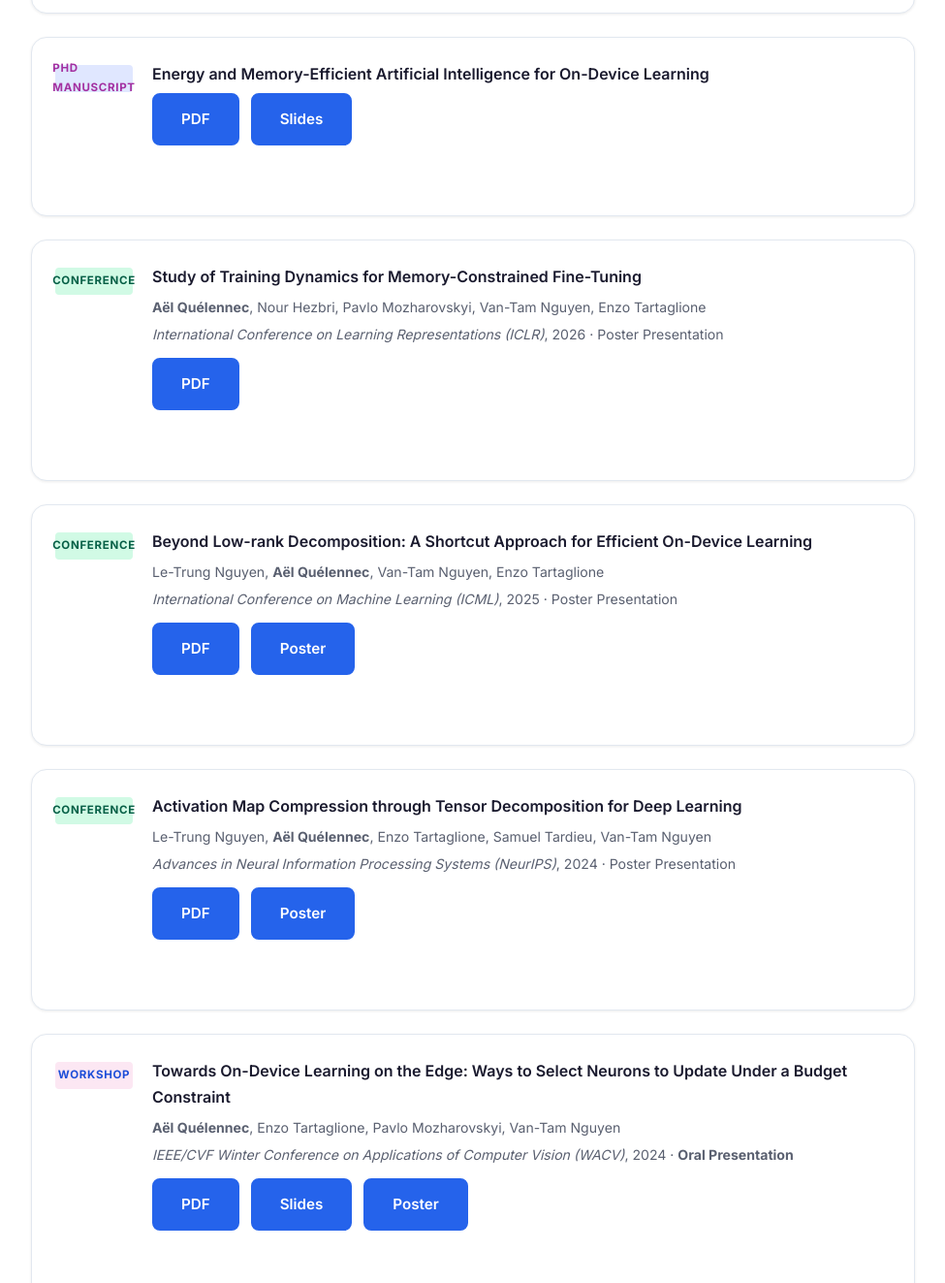
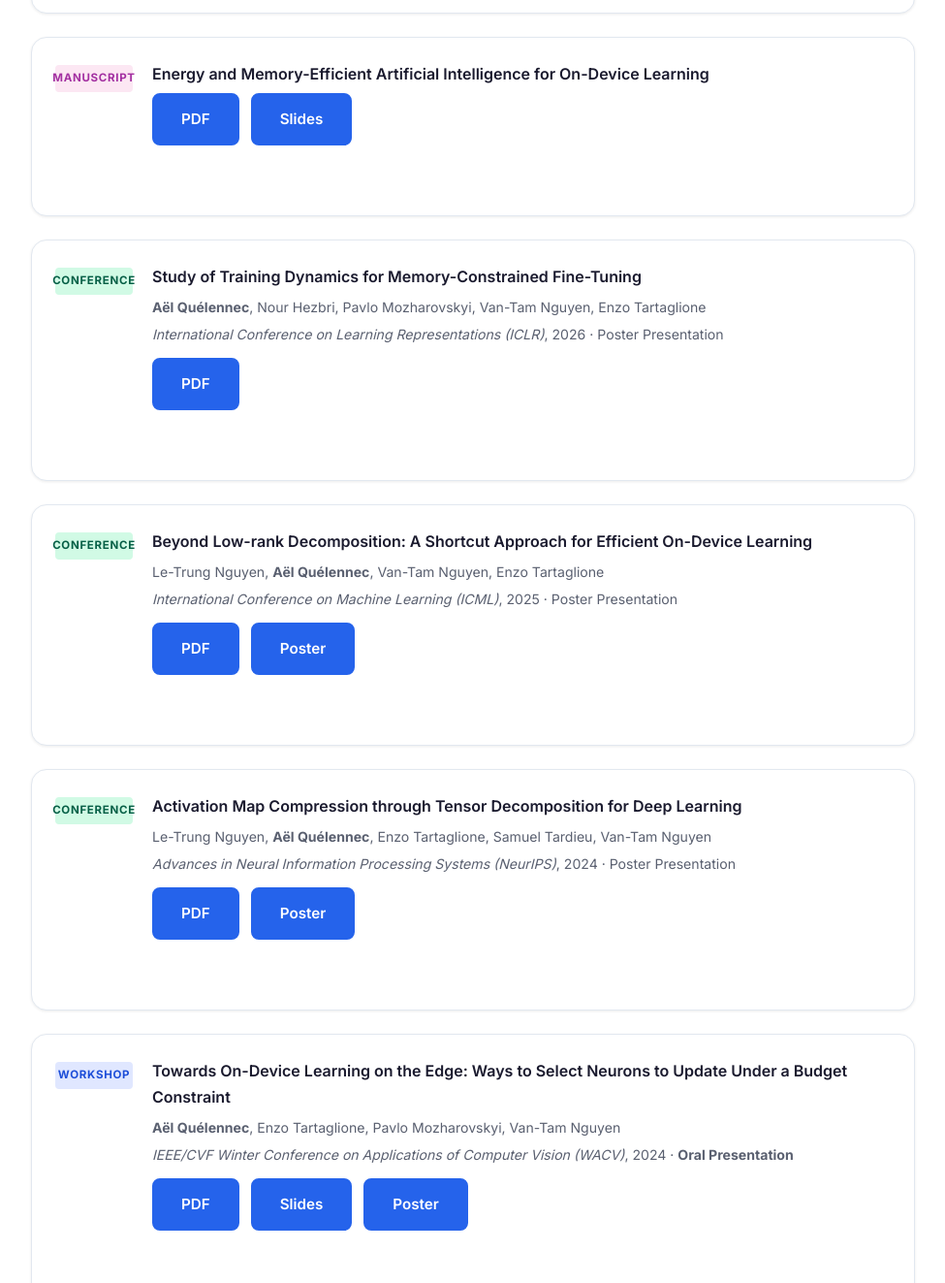
Before and after one commit to aelQuelennec/aelQuelennec.github.io, a plain HTML site: page index.html in a window 1280 px wide. Shown: the part 3666-4989 px from the top of the page at 97% size, without its empty margins (152-1127 px from the left). Drawn offline with Linux system fonts and the light colour scheme.

Commit message:
Style corrections p2

```diff
--- a/index.html
+++ b/index.html
@@ -203,7 +203,7 @@
         </article>
 
         <article class="pub-item">
-          <div class="pub-badge manuscript">PhD Manuscript</div>
+          <div class="pub-badge manuscript">Manuscript</div>
           <div class="pub-content">
             <h3 class="pub-title">Energy and Memory-Efficient Artificial Intelligence for On-Device Learning</h3>
             <!-- <p class="pub-authors">
--- a/style.css
+++ b/style.css
@@ -448,9 +448,9 @@ img { max-width: 100%; display: block; }
 
 /* .pub-badge.journal   { background: #dbeafe; color: #1d4ed8; } */
 .pub-badge.conference { background: #d1fae5; color: #065f46; }
-.pub-badge.workshop   { background: #fce7f3; color: #1d4ed8; }
+.pub-badge.workshop   { background: #e0e7ff; color: #1d4ed8; }
 .pub-badge.preprint  { background: #fef3c7; color: #92400e; }
-.pub-badge.manuscript  { background: #e0e7ff; color: #a330a1; }
+.pub-badge.manuscript  { background: #fce7f3; color: #a330a1; }
 
 .pub-content { flex: 1; }
 
```
